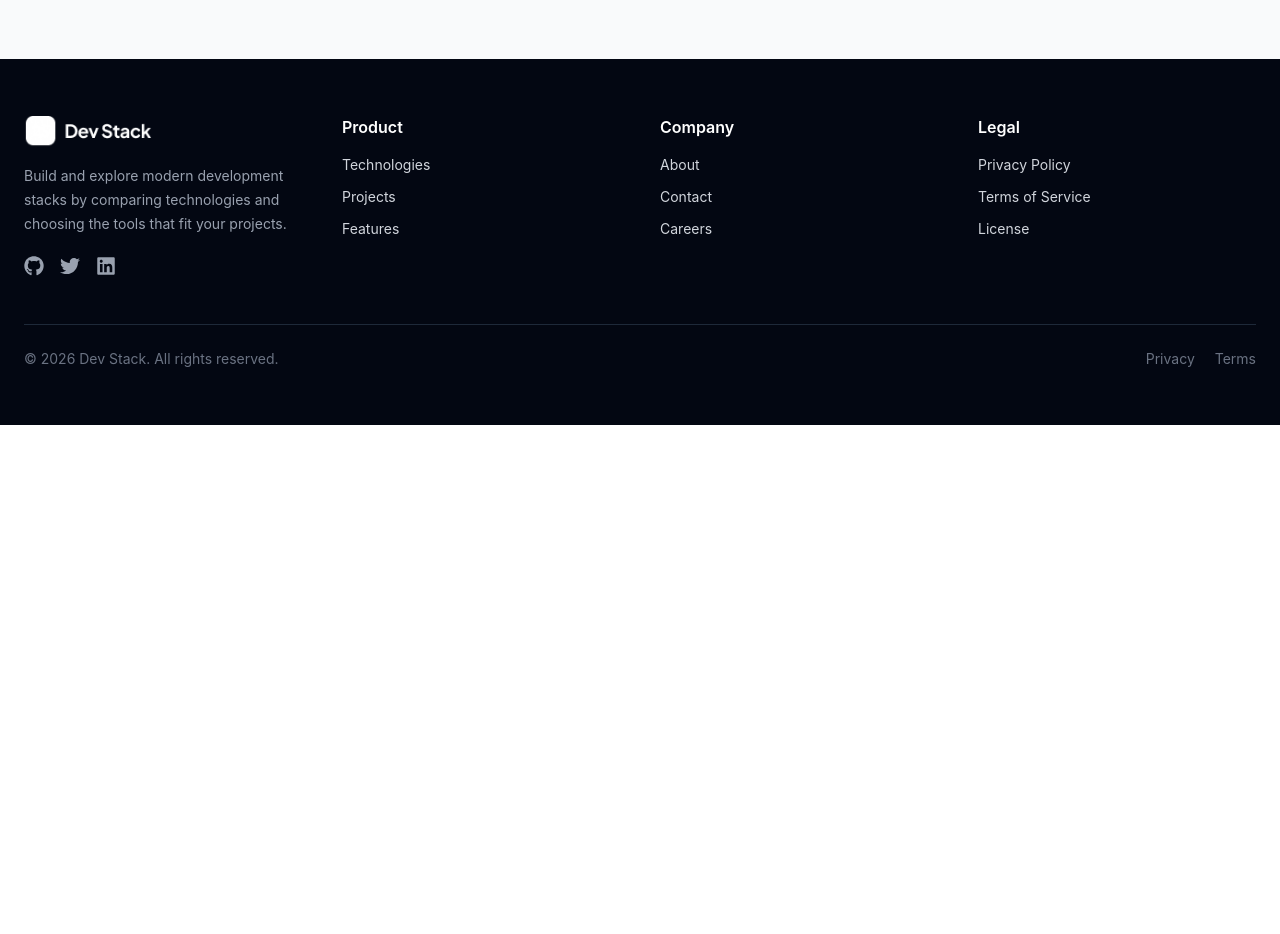
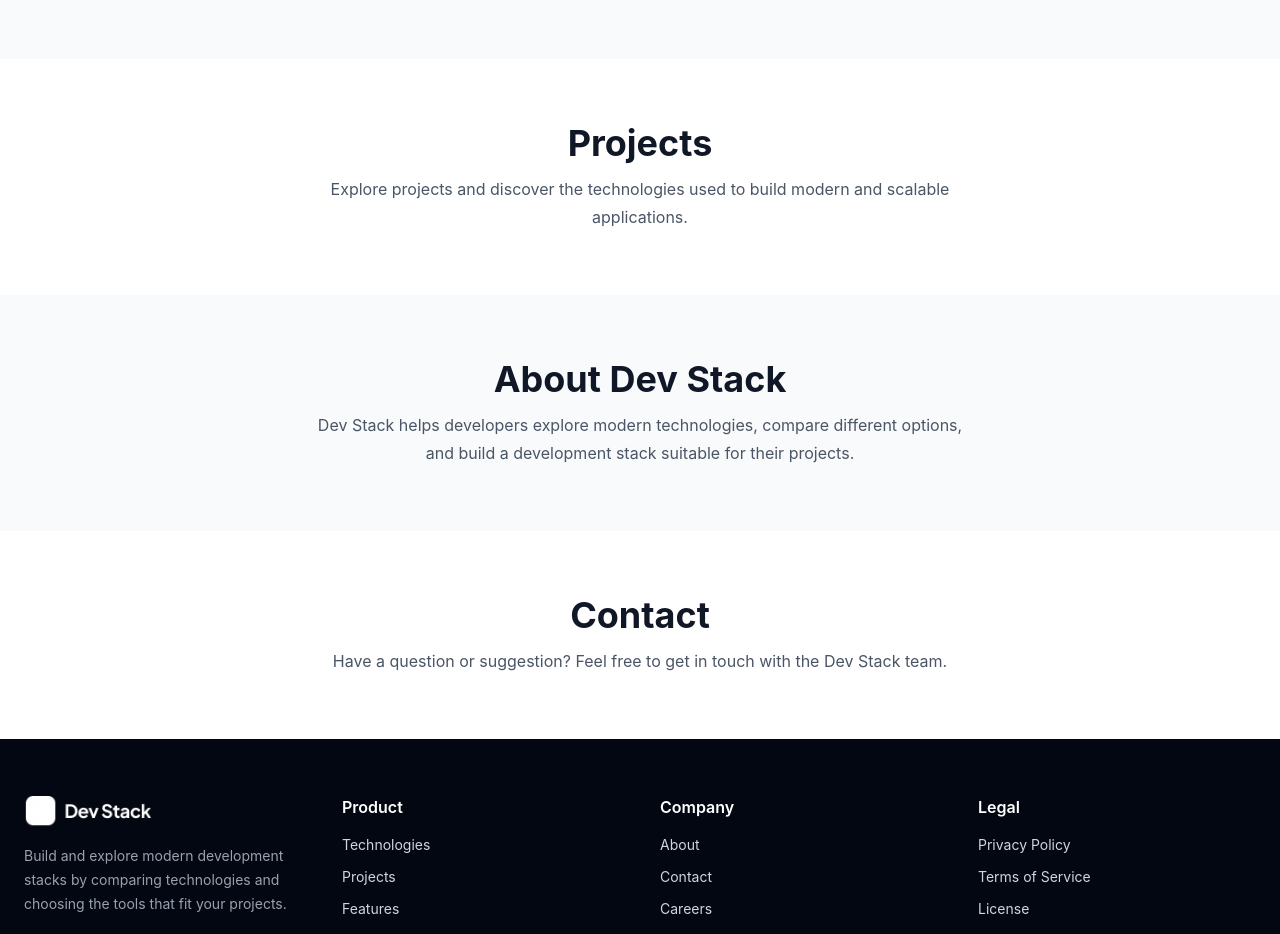
Before and after one commit to Ara-Fat-Islam/Assignment-5, a React (Vite) app: page / in a window 1280 px wide. Shown: the part 2280-3214 px from the top of the page. Before the commit the page ends 2705 px from the top, so only its background shows below. Built offline with nearby package versions, Linux system fonts and the light colour scheme.

Commit message:
add navigation sections

```diff
--- a/src/App.tsx
+++ b/src/App.tsx
@@ -1,4 +1,3 @@
-import Footer from "./Components/Footer";
 import { useEffect, useState } from "react";
 import { ToastContainer, toast } from "react-toastify";
 import "react-toastify/dist/ReactToastify.css";
@@ -6,6 +5,7 @@ import Nav from "./Components/Nav";
 import HeroSection from "./Components/HeroSection";
 import TechnologyCard from "./Components/TechnologyCard";
 import YourStack from "./Components/YourStack";
+import Footer from "./Components/Footer";
 import type { IDataType } from "./Components/Type/ITechnology";
 
 function App() {
@@ -37,9 +37,7 @@ function App() {
   const handleRemoveFromStack = (id: string) => {
     const technology = stack.find((item) => item.id === id);
 
-    setStack((prev) =>
-      prev.filter((item) => item.id !== id)
-    );
+    setStack((prev) => prev.filter((item) => item.id !== id));
 
     if (technology) {
       toast.error(`${technology.name} removed from your stack.`);
@@ -107,7 +105,56 @@ function App() {
         </div>
       </section>
 
-           <Footer />
+      <section
+        id="projects"
+        className="py-16 bg-white"
+      >
+        <div className="container mx-auto px-6 text-center">
+          <h2 className="text-3xl md:text-4xl font-bold text-gray-900">
+            Projects
+          </h2>
+
+          <p className="mt-3 max-w-2xl mx-auto text-gray-600 leading-7">
+            Explore projects and discover the technologies used to build
+            modern and scalable applications.
+          </p>
+        </div>
+      </section>
+
+      <section
+        id="about"
+        className="py-16 bg-gray-50"
+      >
+        <div className="container mx-auto px-6 text-center">
+          <h2 className="text-3xl md:text-4xl font-bold text-gray-900">
+            About Dev Stack
+          </h2>
+
+          <p className="mt-3 max-w-2xl mx-auto text-gray-600 leading-7">
+            Dev Stack helps developers explore modern technologies,
+            compare different options, and build a development stack
+            suitable for their projects.
+          </p>
+        </div>
+      </section>
+
+      <section
+        id="contact"
+        className="py-16 bg-white"
+      >
+        <div className="container mx-auto px-6 text-center">
+          <h2 className="text-3xl md:text-4xl font-bold text-gray-900">
+            Contact
+          </h2>
+
+          <p className="mt-3 max-w-2xl mx-auto text-gray-600 leading-7">
+            Have a question or suggestion? Feel free to get in touch
+            with the Dev Stack team.
+          </p>
+        </div>
+      </section>
+
+      <Footer />
 
       <ToastContainer position="top-right" />
     </div>
```
